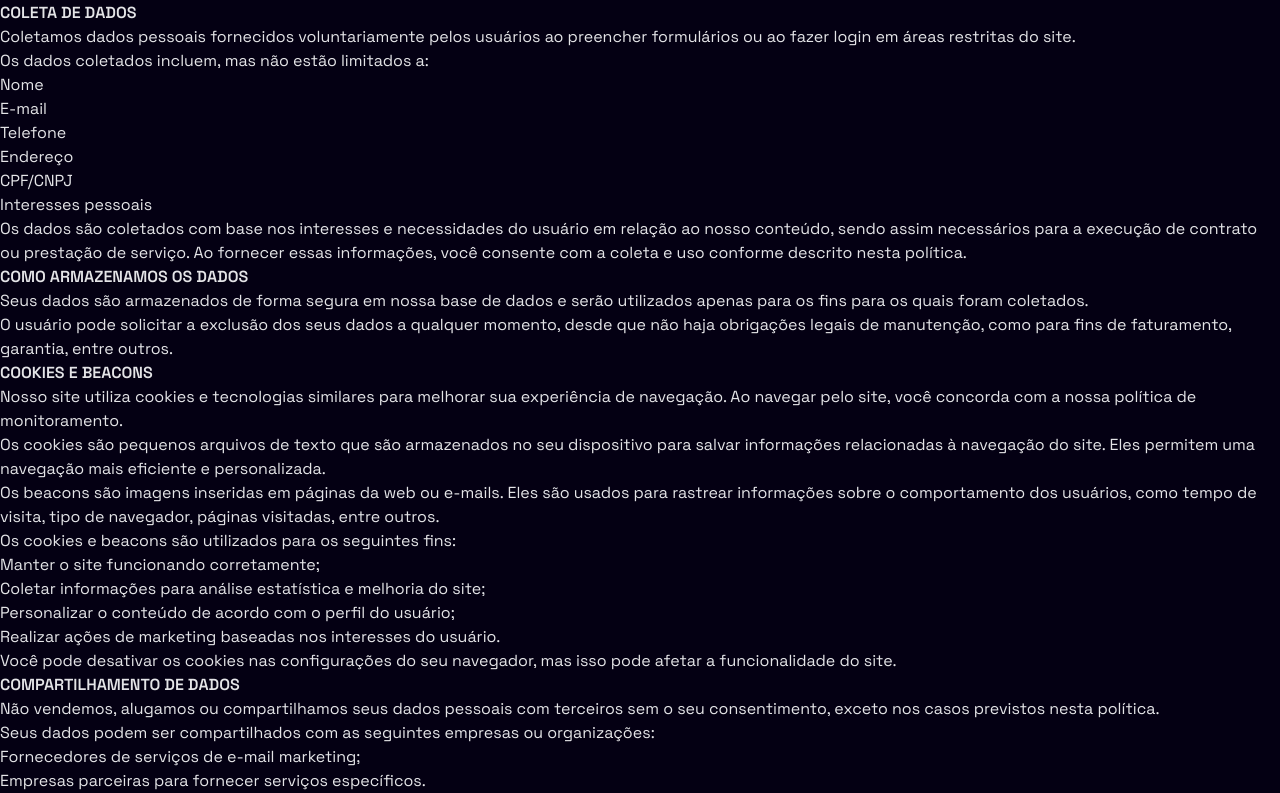
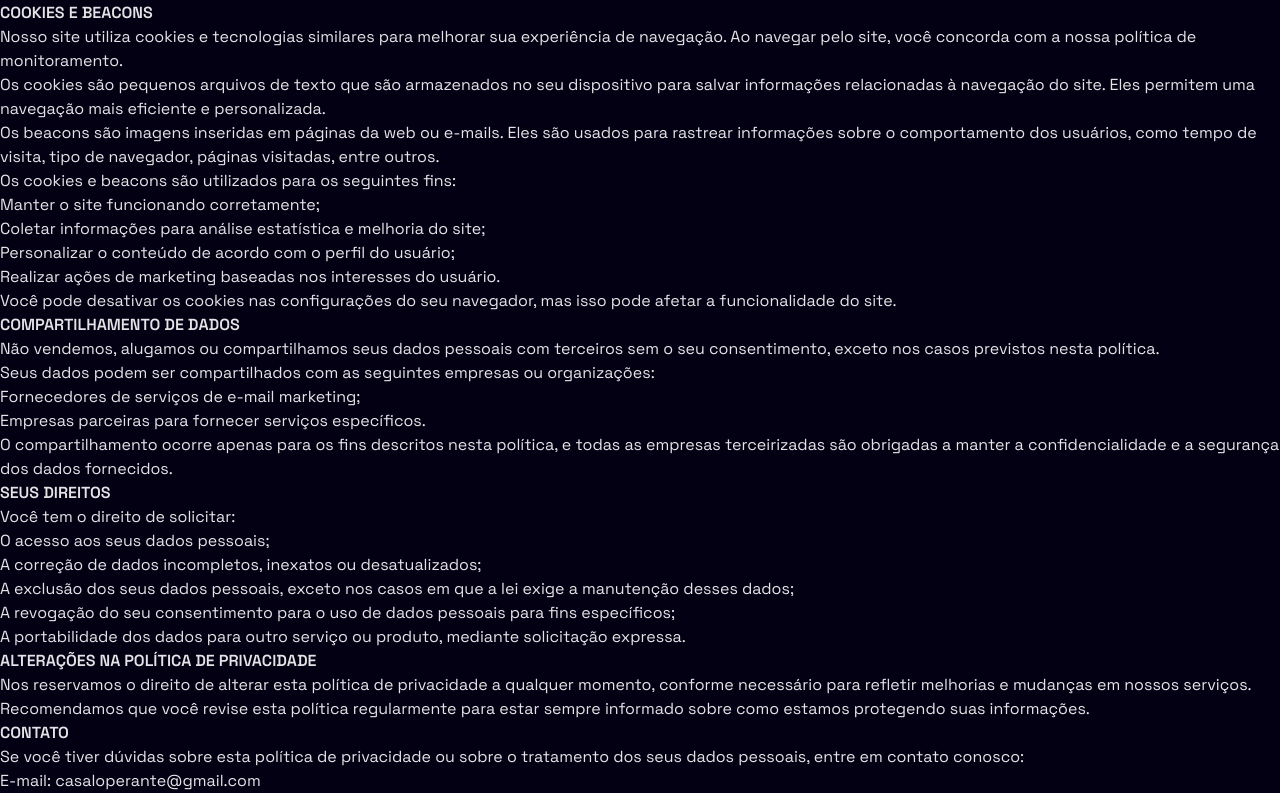
Before and after one commit to psicarlos/psicologobrunocarlos, a Next.js app: page /politica-de-seguranca in a window 1280 px wide. Shown: the part 367-1160 px from the top of the page. Built offline with nearby package versions, Linux system fonts and the light colour scheme.

Commit message:
Style arrumação

```diff
--- a/src/app/Home.tsx
+++ b/src/app/Home.tsx
@@ -6,16 +6,19 @@ import About from '@/components/quemsou/About';
 import Realidade from '@/components/realidade/Realidade';
 import Servicos from '@/components/servicos/Servicos';
 import Rodape from '../components/rodapé/Rodape';
+import Whatsapp from '@/components/whatsapp/Whatsapp';
+import Canal from '@/components/canal/Canal';
 
 export default function Home() {
   return (
     <main className="flex min-h-screen flex-col items-center justify-between bg-bgFundo text-zinc-200">
       <Banner />
+      <Whatsapp />
       <Realidade />
       <Servicos />
       <Depoimentos />
       <About />
-      {/* <Canal /> */}
+      <Canal />
       <Chegar />
       <Ambiente />
       <Rodape />
--- a/src/app/politica-de-seguranca/page.tsx
+++ b/src/app/politica-de-seguranca/page.tsx
@@ -53,41 +53,6 @@ const Page = () => {
                 </p>
 
                 <ol className="privacy-policy">
-                  <li className="font-semibold">COLETA DE DADOS</li>
-                  <p>
-                    Coletamos dados pessoais fornecidos voluntariamente pelos
-                    usuários ao preencher formulários ou ao fazer login em áreas
-                    restritas do site.
-                  </p>
-                  <p>Os dados coletados incluem, mas não estão limitados a:</p>
-                  <ul>
-                    <li>Nome</li>
-                    <li>E-mail</li>
-                    <li>Telefone</li>
-                    <li>Endereço</li>
-                    <li>CPF/CNPJ</li>
-                    <li>Interesses pessoais</li>
-                  </ul>
-                  <p>
-                    Os dados são coletados com base nos interesses e
-                    necessidades do usuário em relação ao nosso conteúdo, sendo
-                    assim necessários para a execução de contrato ou prestação
-                    de serviço. Ao fornecer essas informações, você consente com
-                    a coleta e uso conforme descrito nesta política.
-                  </p>
-                  {/* POLITICA 2 */}
-                  <li className="font-semibold">COMO ARMAZENAMOS OS DADOS</li>
-                  <p>
-                    Seus dados são armazenados de forma segura em nossa base de
-                    dados e serão utilizados apenas para os fins para os quais
-                    foram coletados.
-                  </p>
-                  <p>
-                    O usuário pode solicitar a exclusão dos seus dados a
-                    qualquer momento, desde que não haja obrigações legais de
-                    manutenção, como para fins de faturamento, garantia, entre
-                    outros.
-                  </p>
                   {/* POLITICA 3 */}
                   <li className="font-semibold">COOKIES E BEACONS</li>
                   <p>
@@ -173,11 +138,7 @@ const Page = () => {
                       mediante solicitação expressa.
                     </li>
                   </ul>
-                  <p>
-                    Você também pode se opor ao uso dos seus dados pessoais para
-                    fins de marketing, enviando um e-mail para
-                    contato@exemplo.com.br.
-                  </p>
+
                   {/* POLITICA 6 */}
                   <li className="font-semibold">
                     ALTERAÇÕES NA POLÍTICA DE PRIVACIDADE
@@ -198,7 +159,7 @@ const Page = () => {
                     conosco:
                   </p>
                   <ul>
-                    <li>E-mail: contato@exemplo.com.br</li>
+                    <li>E-mail: casaloperante@gmail.com</li>
                   </ul>
                 </ol>
               </div>
--- a/src/components/banner/Banner.tsx
+++ b/src/components/banner/Banner.tsx
@@ -4,15 +4,15 @@ import Bruno from '@/img/Bruno.png';
 
 const Banner = () => {
   return (
-    <section className="flex flex-rol w-full items-center justify-between text-sm lg:flex md:px-24 bg-gradient-to-b from-bgFundo via-blue-900 to-transparent">
+    <section className="flex flex-rol w-full px-4 items-center justify-between text-sm lg:flex md:px-24 bg-gradient-to-b from-bgFundo via-blue-900 to-transparent">
       <div className="flex flex-col gap-2">
         <div className="pt-16 pb-12 px-4 md:px-0 md:mx-auto">
           <div className="flex flex-col md:flex-row md:items-center md:justify-between gap-12 md:gap-0">
             <div className="md:w-1/2">
-              <h1 className="text-4xl font-bold mb-2 font-titleFont text-center md:text-start">
+              <h1 className="text-2xl md:text-4xl font-bold mb-2 font-titleFont text-center md:text-start">
                 AJUDO CASAIS A DESCOMPLICAREM SEUS RELACIONAMENTOS.
               </h1>
-              <h2 className="text-2xl mb-6 font-titleFont text-center md:text-start">
+              <h2 className="text-xl mb-6 font-titleFont font-bold text-center md:text-start text-btnContato">
                 De forma prática!
               </h2>
             </div>
--- a/src/components/quemsou/About.tsx
+++ b/src/components/quemsou/About.tsx
@@ -7,8 +7,8 @@ const About = () => {
     <section className="py-12 px-4 md:py-24 md:px-0 md:max-w-6xl md:mx-auto">
       <div className=" flex flex-col md:grid md:grid-cols-2 gap-8 ">
         <div className="flex flex-col gap-4 justify-center">
-          <p className="text-4xl font-bold">OLÁ!</p>
-          <p>
+          <p className="md:text-5xl text-4xl font-bold">OLÁ!</p>
+          <p className="md:text-lg">
             Aqui quem fala é o Psicólogo Bruno Carlos, trabalho especialmente
             com o foco em atendimento clínico para casais e adultos com demandas
             de relacionamento. Aqui, você encontrará informações sobre os
--- a/src/components/realidade/Realidade.tsx
+++ b/src/components/realidade/Realidade.tsx
@@ -13,7 +13,7 @@ const Realidade = () => {
         Brigas intermináveis, distanciamento, frieza no relacionamento e na
         cama…
       </h2>
-      <p className="mb-12 text-center">
+      <p className="mb-12 text-center text-lg">
         Se eu acabei de descrever o seu casamento, é muito provável que você
         esta passando por:
       </p>
--- a/src/components/servicos/Servicos.tsx
+++ b/src/components/servicos/Servicos.tsx
@@ -11,19 +11,21 @@ const Servicos = () => {
       <div className="grid grid-cols-1 md:grid-cols-3 gap-8 mb-10">
         <div className="flex bg-[conic-gradient(at_left,_var(--tw-gradient-stops))] from-stone-700 via-sky-900 to-green-600 border-colorDetails border-2 rounded-2xl p-4">
           <div className="flex m-auto">
-            <p className="font-bold">
+            <p className="font-bold md:text-lg">
               Foco nas mudanças de forma progressiva e prática.
             </p>
           </div>
         </div>
         <div className="flex bg-[conic-gradient(at_left,_var(--tw-gradient-stops))] from-stone-700 via-sky-900 to-green-600 border-colorDetails border-2 rounded-2xl p-4">
           <div className="flex m-auto">
-            <p className="font-bold ">Uma aborgem simples e objetiva.</p>
+            <p className="font-bold md:text-lg">
+              Uma aborgem simples e objetiva.
+            </p>
           </div>
         </div>
         <div className="flex bg-[conic-gradient(at_left,_var(--tw-gradient-stops))] from-stone-700 via-sky-900 to-green-600 border-colorDetails border-2 rounded-2xl p-4">
           <div className="flex m-auto">
-            <p className="font-bold">
+            <p className="font-bold md:text-lg">
               Acompanhamento entre os atendimentos visando potencializar os
               resultados.
             </p>
--- /dev/null
+++ b/src/components/whatsapp/Whatsapp.tsx
@@ -0,0 +1,11 @@
+import React from 'react';
+
+const Whatsapp = () => {
+  return (
+    <section className=" z-50 bottom-4 right-4 w-6 h-6 rounded-full bg-green-600 ">
+      oi
+    </section>
+  );
+};
+
+export default Whatsapp;
```
Also changed, not shown: 1 other file (tests, documents, lock files or other folders).
